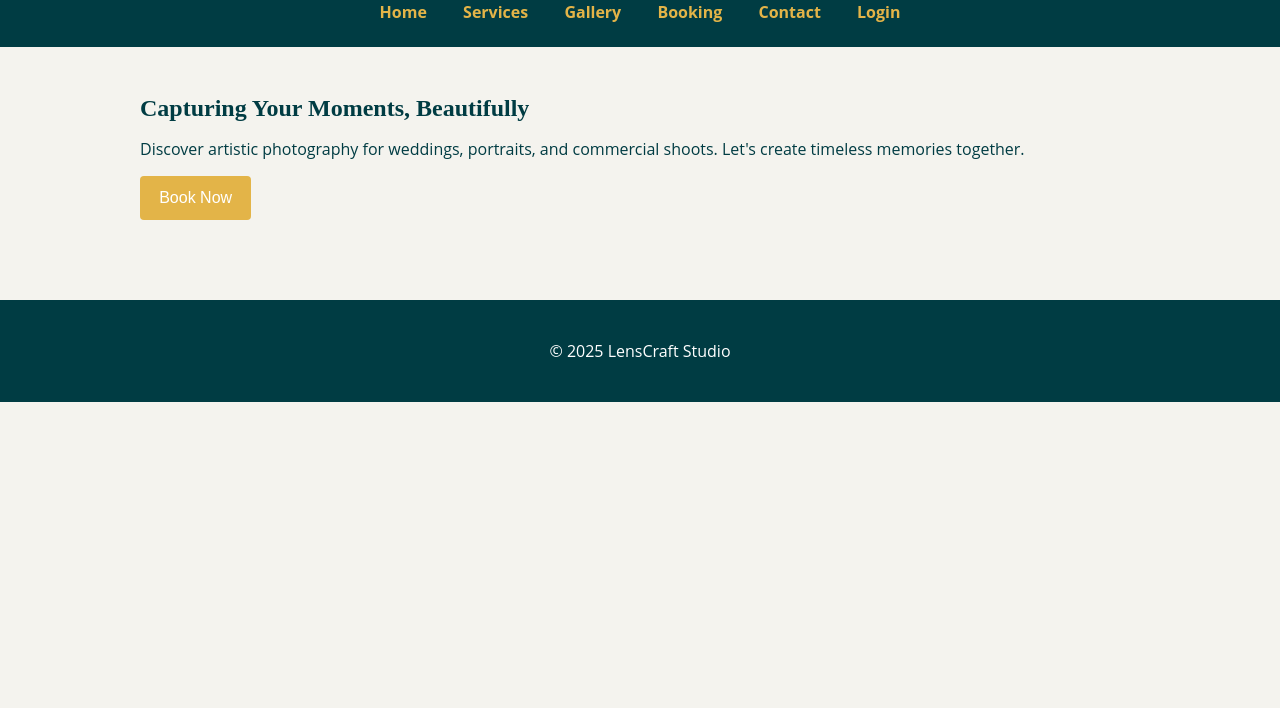
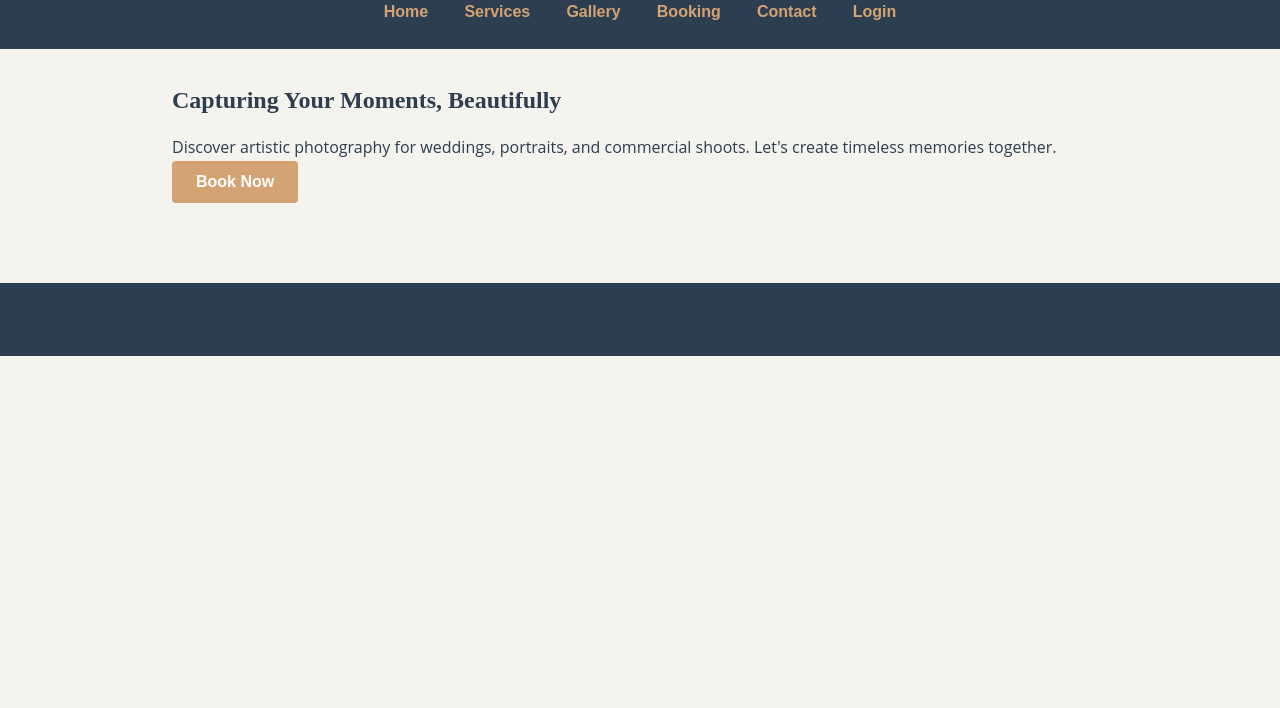
Before and after one commit to Afree3e/LensCraft, a plain HTML site: page index.html in a window 1280 px wide. Shown: the part 92-800 px from the top of the page. Drawn offline with Linux system fonts and the light colour scheme.

Commit message:
Update style.css

```diff
--- a/css/style.css
+++ b/css/style.css
@@ -1,61 +1,115 @@
-/* style.css */
+/* Global Reset and Base Styles */
+* {
+  margin: 0;
+  padding: 0;
+  box-sizing: border-box;
+}
+
 body {
   font-family: 'Open Sans', sans-serif;
-  background-color: #F4F3EE;
-  color: #003C43;
-  margin: 0;
-  padding: 0;
+  background-color: #F4F3EE; /* Light Beige */
+  color: #2C3E50; /* Dark Teal */
+  line-height: 1.6;
+  padding-bottom: 3rem;
 }
 
-header, footer {
-  background-color: #003C43;
+/* Typography */
+h1, h2, h3, h4 {
+  font-family: 'Playfair Display', serif;
+  color: #2C3E50; /* Dark Teal */
+  margin-bottom: 1rem;
+}
+
+p {
+  font-size: 1rem;
+  color: #2C3E50;
+}
+
+/* Header and Nav */
+header {
+  background-color: #2C3E50; /* Dark Teal */
+  padding: 1.5rem;
+  text-align: center;
   color: white;
-  text-align: center;
-  padding: 1.5rem 1rem;
+}
+
+nav {
+  margin-top: 1rem;
 }
 
 nav a {
+  color: #D4A373; /* Warm Gold */
   margin: 0 1rem;
-  color: #E3B448;
   text-decoration: none;
-  font-weight: bold;
+  font-family: 'Montserrat', sans-serif;
+  font-weight: 600;
 }
 
-h1, h2, h3 {
-  font-family: 'Playfair Display', serif;
-  margin: 1rem 0;
+nav a:hover {
+  text-decoration: underline;
 }
 
+/* Main Section */
 main {
   padding: 2rem;
   max-width: 1000px;
-  margin: 0 auto;
+  margin: auto;
 }
 
+/* Buttons */
 button {
-  background-color: #E3B448;
+  background-color: #D4A373; /* Warm Gold */
   color: white;
   border: none;
-  padding: 0.8rem 1.2rem;
+  padding: 0.75rem 1.5rem;
   font-size: 1rem;
+  font-weight: bold;
+  font-family: 'Montserrat', sans-serif;
+  border-radius: 4px;
   cursor: pointer;
-  border-radius: 4px;
+  transition: background 0.3s;
+}
+
+button:hover {
+  background-color: #b87c45;
+}
+
+/* Forms */
+form {
+  max-width: 600px;
+  margin: 0 auto;
+  padding: 1rem;
 }
 
 input, textarea, select {
   width: 100%;
-  padding: 0.8rem;
+  padding: 0.75rem;
   margin: 0.5rem 0 1rem;
+  border: 1px solid #ccc;
   font-size: 1rem;
-  border: 1px solid #ccc;
+  font-family: 'Open Sans', sans-serif;
   border-radius: 4px;
 }
 
-form {
-  max-width: 600px;
-  margin: 0 auto;
+/* Services Section */
+.services {
+  display: flex;
+  flex-wrap: wrap;
+  gap: 2rem;
+  justify-content: center;
 }
 
+.service-box {
+  flex: 1;
+  min-width: 260px;
+  background-color: white;
+  padding: 1.5rem;
+  border: 2px solid #D4A373; /* Warm Gold */
+  border-radius: 8px;
+  box-shadow: 0 4px 10px rgba(0, 0, 0, 0.06);
+}
+
+/* Gallery */
 .gallery {
   display: flex;
   flex-wrap: wrap;
@@ -70,27 +124,16 @@ form {
   border-radius: 8px;
 }
 
-.services {
-  display: flex;
-  flex-wrap: wrap;
-  gap: 2rem;
-  justify-content: space-between;
-}
-
-.service-box {
-  flex: 1;
-  min-width: 260px;
-  background-color: white;
-  padding: 1rem;
-  border: 2px solid #E3B448;
-  border-radius: 8px;
-}
-
+/* Footer */
 footer {
+  background-color: #2C3E50;
+  color: white;
+  text-align: center;
+  padding: 1.5rem 1rem;
   margin-top: 3rem;
 }
 
-/* Responsive layout */
+/* Responsive Design */
 @media (max-width: 768px) {
   nav a {
     display: block;
@@ -99,6 +142,7 @@ footer {
 
   .services {
     flex-direction: column;
+    align-items: center;
   }
 
   .gallery img {
```
